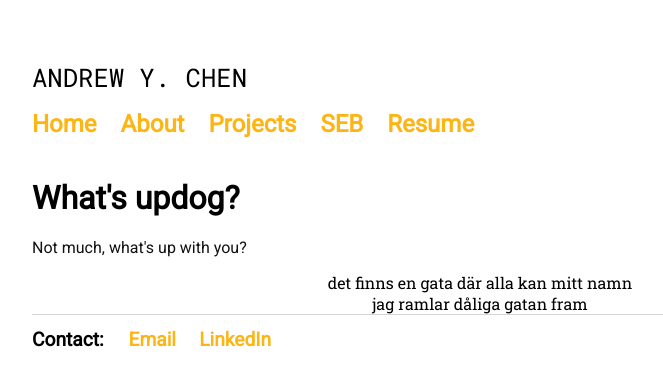
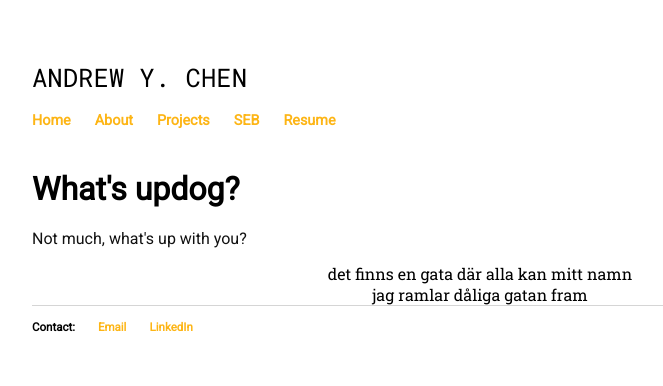
Before and after one commit to carbonheliumnitrogen/carbonheliumnitrogen.github.io, a Jekyll site: the page built from index.html, in a window 1280 px wide. Shown: the top 386 px of the page, without its empty margins (160-823 px from the left). Built offline with Jekyll 4.4.1, drawn with Linux system fonts in a browser that asks for light colours.

Commit message:
Update main.css

```diff
--- a/css/main.css
+++ b/css/main.css
@@ -66,7 +66,7 @@ ul.posts {
 
 li {
     margin: 20px auto 40px;
-    font-size: 1.5em;
+    font-size: .9em;
     font-family:'Roboto', 'Helvetica', 'Sans-Serif';
 }
 ul.posts li {
```
